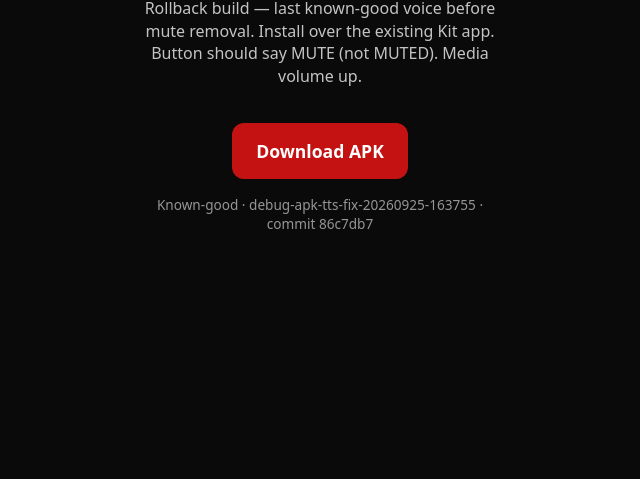
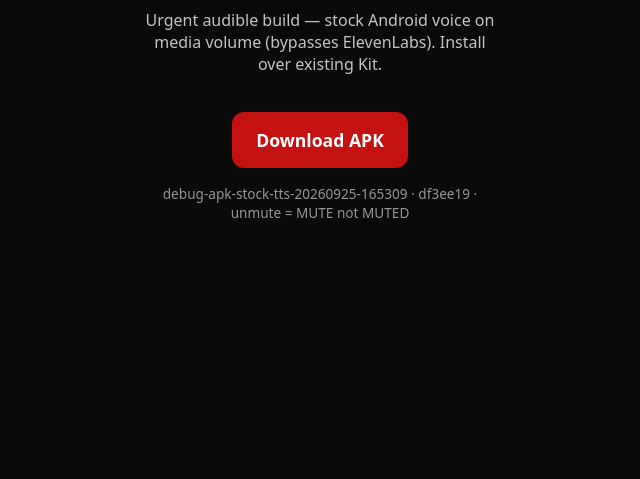
Before and after one commit to Buckeyeoverlander85/kitt-mobile-sideload, a plain HTML site: page docs/index.html in a window 1280 px wide. Shown: the part 321-800 px from the top of the page, without its empty margins (320-960 px from the left). Drawn offline with Linux system fonts and the light colour scheme.

Commit message:
Point landing at stock TTS debug-apk-stock-tts-20260925-165309

```diff
--- a/docs/index.html
+++ b/docs/index.html
@@ -15,9 +15,9 @@
 <body>
   <div class="card">
     <h1>KITT Mobile</h1>
-    <p>Rollback build — last known-good voice before mute removal. Install over the existing Kit app. Button should say MUTE (not MUTED). Media volume up.</p>
-    <a class="btn" href="https://github.com/Buckeyeoverlander85/kitt-mobile-sideload/releases/download/debug-apk-tts-fix-20260925-163755/app-debug-tts-fix.apk">Download APK</a>
-    <p class="meta">Known-good · debug-apk-tts-fix-20260925-163755 · commit 86c7db7</p>
+    <p>Urgent audible build — stock Android voice on media volume (bypasses ElevenLabs). Install over existing Kit.</p>
+    <a class="btn" href="https://github.com/Buckeyeoverlander85/kitt-mobile-sideload/releases/download/debug-apk-stock-tts-20260925-165309/app-debug-stock-tts.apk">Download APK</a>
+    <p class="meta">debug-apk-stock-tts-20260925-165309 · df3ee19 · unmute = MUTE not MUTED</p>
   </div>
 </body>
 </html>
```
